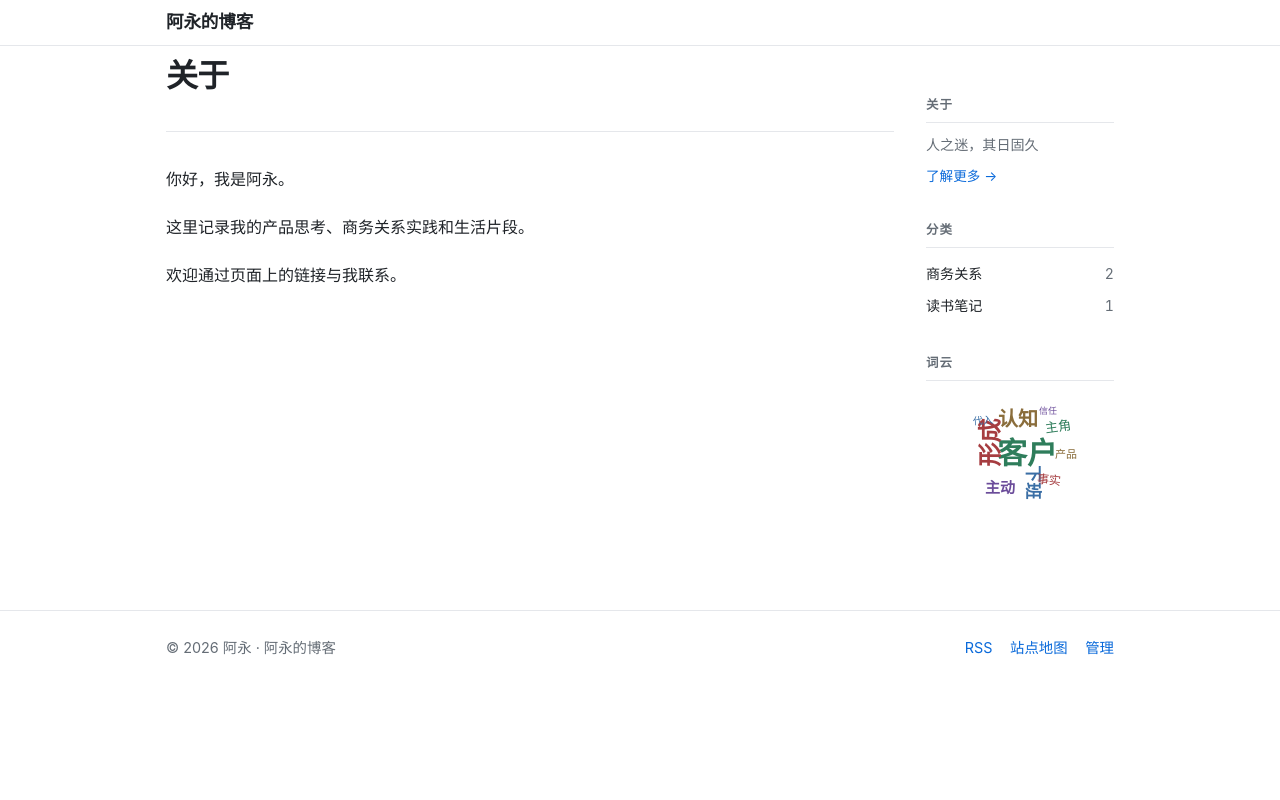
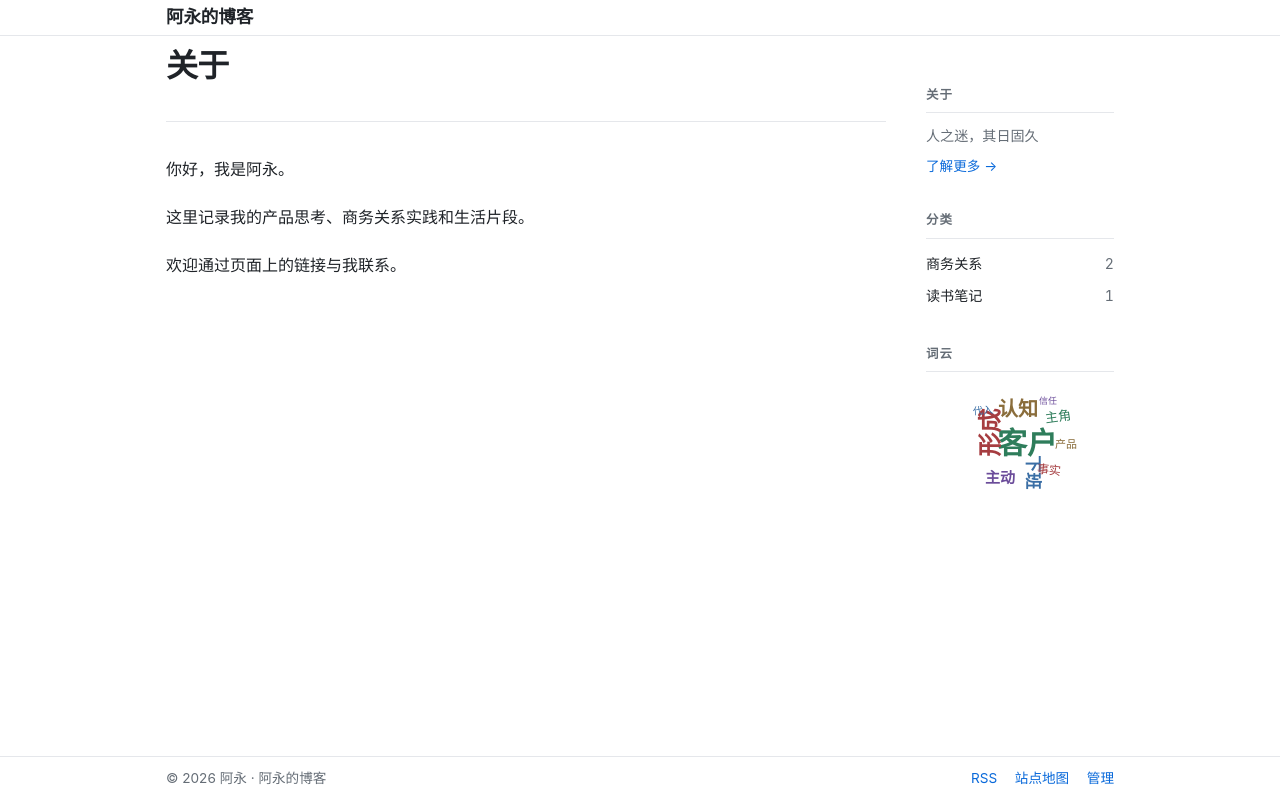
Before and after one commit to zh-simon/wordfo-blog, an Astro site: page /about in a window 1280 px wide. Built offline with nearby package versions, Linux system fonts and the light colour scheme; Astro itself is replaced by a stand-in of ours.

Commit message:
三面固定框架布局，仅中间内容区滚动

```diff
--- a/src/styles/global.css
+++ b/src/styles/global.css
@@ -22,10 +22,14 @@
 }
 
 * { box-sizing: border-box; }
-html { font-size: 16px; line-height: 1.75; }
+html { font-size: 16px; line-height: 1.75; height: 100%; }
 
 body {
   margin: 0;
+  height: 100%;
+  display: flex;
+  flex-direction: column;
+  overflow: hidden;
   background: var(--bg);
   color: var(--fg);
   font-family: -apple-system, BlinkMacSystemFont, "Segoe UI", "PingFang SC", "Hiragino Sans GB", "Microsoft YaHei", sans-serif;
@@ -46,29 +50,27 @@ a:hover { text-decoration: underline; }
   padding: 0.5rem 1rem;
   z-index: 100;
 }
-.skip-link:focus { left: 1rem; top: 3.3rem; }
+.skip-link:focus { left: 1rem; top: 2.7rem; }
 
 .wrap { max-width: var(--max); margin: 0 auto; padding: 0 1.25rem; }
 
 .site-header {
-  position: sticky;
-  top: 0;
-  z-index: 50;
+  flex: 0 0 auto;
   background: var(--bg);
   border-bottom: 1px solid var(--border);
 }
 .header-inner {
   display: flex;
   align-items: center;
-  min-height: 2.8rem;
+  min-height: 2.2rem;
 }
 .brand { font-weight: 700; font-size: 1.1rem; color: var(--fg); letter-spacing: -0.01em; }
 .brand:hover { text-decoration: none; }
 
-.page-layout { display: flex; align-items: flex-start; gap: 2rem; padding-top: 0.5rem; }
-.content { flex: 0 0 728px; width: 728px; min-width: 0; }
+.page-layout { flex: 1 1 auto; min-height: 0; display: flex; align-items: stretch; gap: 2rem; padding-top: 0.5rem; }
+.content { flex: 0 0 728px; width: 728px; min-width: 0; overflow-y: auto; overscroll-behavior: contain; padding-right: 0.5rem; }
 
-.sidebar { flex: 0 0 var(--side); width: var(--side); font-size: 0.88rem; padding-top: 2.5rem; position: sticky; top: 3.4rem; }
+.sidebar { flex: 0 0 var(--side); width: var(--side); font-size: 0.88rem; padding-top: 2.5rem; }
 .side-block { margin-bottom: 1.9rem; }
 .side-title {
   font-size: 0.78rem;
@@ -96,11 +98,11 @@ a:hover { text-decoration: underline; }
 }
 
 .site-footer {
+  flex: 0 0 auto;
   border-top: 1px solid var(--border);
-  margin-top: 4rem;
-  padding: 1.5rem 0 2.5rem;
+  padding: 0.6rem 0;
   color: var(--muted);
-  font-size: 0.9rem;
+  font-size: 0.85rem;
 }
 .footer-inner { display: flex; justify-content: space-between; gap: 1rem; flex-wrap: wrap; }
 .footer-links { display: flex; gap: 1.1rem; }
@@ -199,8 +201,10 @@ a:hover { text-decoration: underline; }
 .post-nav-empty { visibility: hidden; }
 
 @media (max-width: 900px) {
-  .page-layout { flex-direction: column; gap: 0; }
-  .content { flex: none; width: 100%; }
+  html, body { height: auto; overflow: visible; }
+  body { display: block; }
+  .page-layout { flex: none; min-height: 0; overflow: visible; flex-direction: column; gap: 0; }
+  .content { flex: none; width: 100%; overflow: visible; padding-right: 0; }
   .sidebar {
     position: static;
     flex: none;
```
